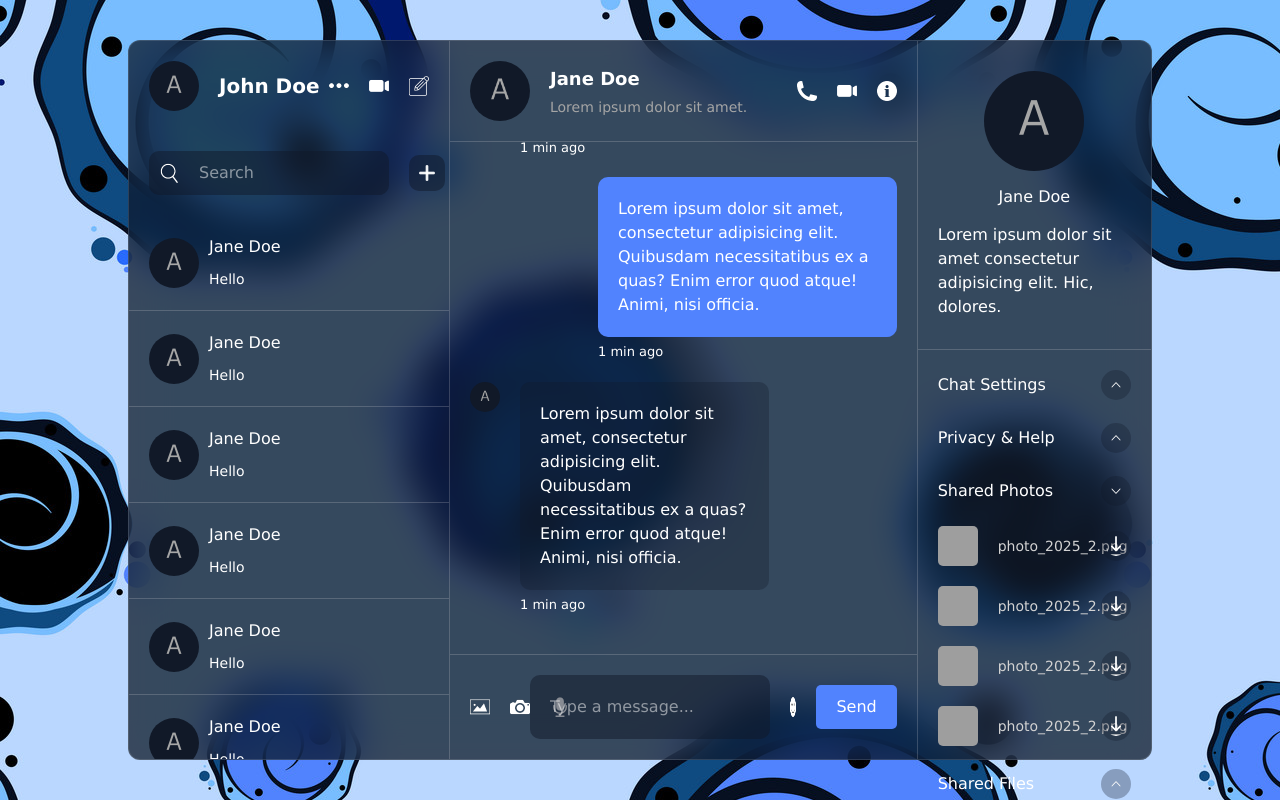
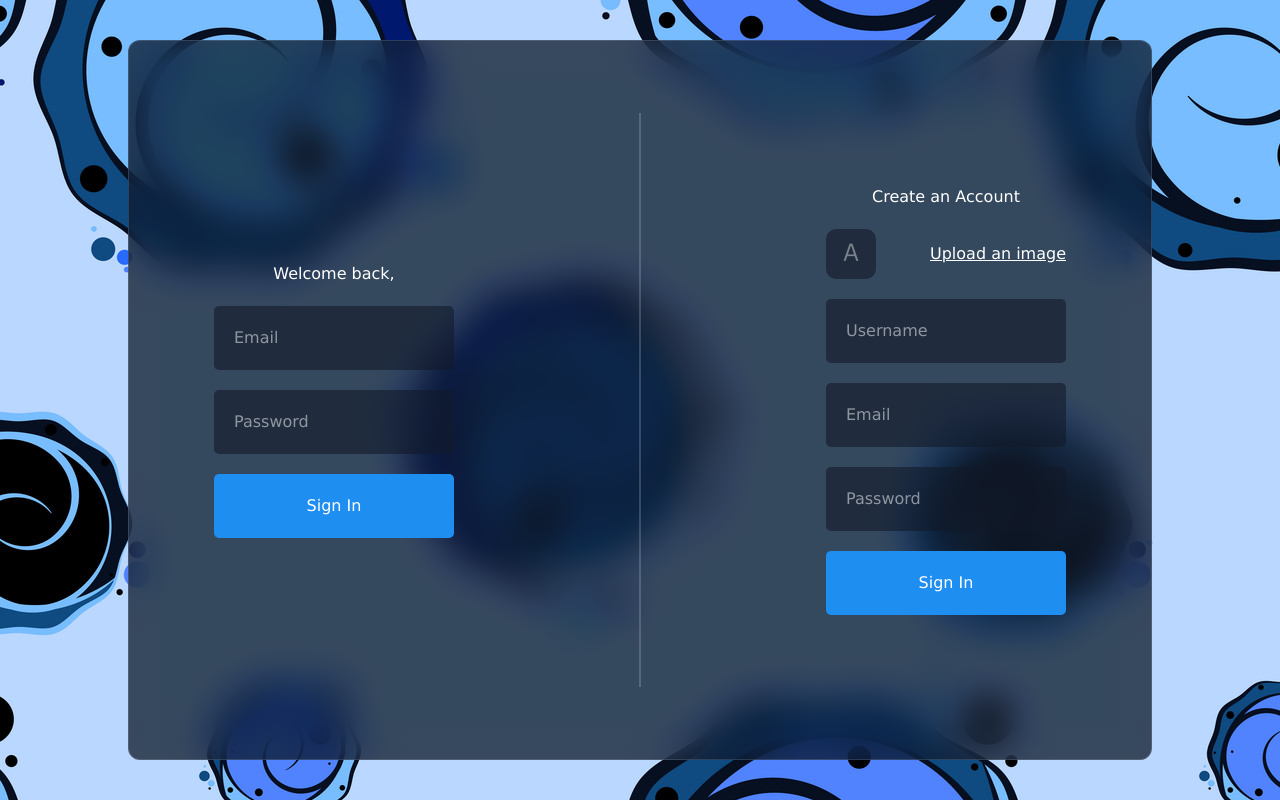
Before and after one commit to MdAbdullahAnwar/ChatVerse_Chat-App, a React (Vite) app: page / in a window 1280 px wide. Shown: the top 800 px of the page. Built offline with nearby package versions, Linux system fonts and the light colour scheme; grey boxes are pictures that could not be loaded.

Commit message:
Login / Sign Up Page Design

```diff
--- a/src/App.jsx
+++ b/src/App.jsx
@@ -1,16 +1,25 @@
-import React from 'react';
-import List from './components/list/List.jsx';
-import Chat from './components/chat/Chat.jsx';
-import Detail from './components/detail/detail.jsx';
+import React from "react";
+import List from "./components/list/List.jsx";
+import Chat from "./components/chat/Chat.jsx";
+import Detail from "./components/detail/detail.jsx";
+import Login from "./components/login/Login.jsx";
 
 const App = () => {
-  return(
+  const user = false;
+
+  return (
     <div className="container">
-      <List/>
-      <Chat/>
-      <Detail/>
+      {user ? (
+        <>
+          <List />
+          <Chat />
+          <Detail />
+        </>
+      ) : (
+        <Login />
+      )}
     </div>
-  )
-}
+  );
+};
 
 export default App;
--- /dev/null
+++ b/src/components/login/Login.css
@@ -0,0 +1,66 @@
+.login{
+    width: 100%;
+    height: 100%;
+    display: flex;
+    align-items: center;
+    gap: 100px;
+
+    .item{
+        flex: 1;
+        display: flex;
+        flex-direction: column;
+        align-items: center;
+        gap: 20px;
+
+        form{
+            display: flex;
+            flex-direction: column;
+            align-items: center;
+            justify-content: center;
+            gap: 20px;
+
+            input{
+                padding: 20px;
+                border: none;
+                outline: none;
+                background-color: rgba(17, 25, 40, 0.6);
+                color: white;
+                border-radius: 5px;
+            }
+
+            label{
+                width: 100%;
+                display: flex;
+                align-items: center;
+                justify-content: space-between;
+                cursor: pointer;
+                text-decoration: underline;
+
+                img{
+                    width: 50px;
+                    height: 50px;
+                    border-radius: 10px;
+                    object-fit: cover;
+                    opacity: 0.6;
+                }
+            }
+
+            button{
+                width: 100%;
+                padding: 20px;
+                border: none;
+                background-color: #1f8ef1;
+                color: white;
+                border-radius: 5px;
+                cursor: pointer;
+                font-weight: 500;
+            }
+        }
+    }
+
+    .separator{
+        height: 80%;
+        width: 2px;
+        background-color: #dddddd35;
+    }
+}
--- /dev/null
+++ b/src/components/login/Login.jsx
@@ -0,0 +1,52 @@
+import React, { useState } from "react";
+import "./Login.css";
+
+const Login = () => {
+  const [avatar, setAvatar] = useState({
+    file: null,
+    url: ""
+  });
+
+  const handleAvatar = (e) => {
+    if (e.target.files[0]) {
+      setAvatar({
+        file: e.target.files[0],
+        url: URL.createObjectURL(e.target.files[0])
+      });
+    }
+  };
+  return (
+    <div className="login">
+      <div className="item">
+        <h2>Welcome back,</h2>
+        <form>
+          <input type="text" placeholder="Email" name="email" />
+          <input type="password" placeholder="Password" name="password" />
+          <button>Sign In</button>
+        </form>
+      </div>
+      <div className="separator"></div>
+      <div className="item">
+        <h2>Create an Account</h2>
+        <form>
+          <label htmlFor="file">
+            <img src={avatar.url || "./avatar.png"} alt="" />
+            Upload an image
+          </label>
+          <input
+            type="file"
+            id="file"
+            style={{ display: "none" }}
+            onChange={handleAvatar}
+          />
+          <input type="text" placeholder="Username" name="username" />
+          <input type="text" placeholder="Email" name="email" />
+          <input type="password" placeholder="Password" name="password" />
+          <button>Sign In</button>
+        </form>
+      </div>
+    </div>
+  );
+};
+
+export default Login;
```
